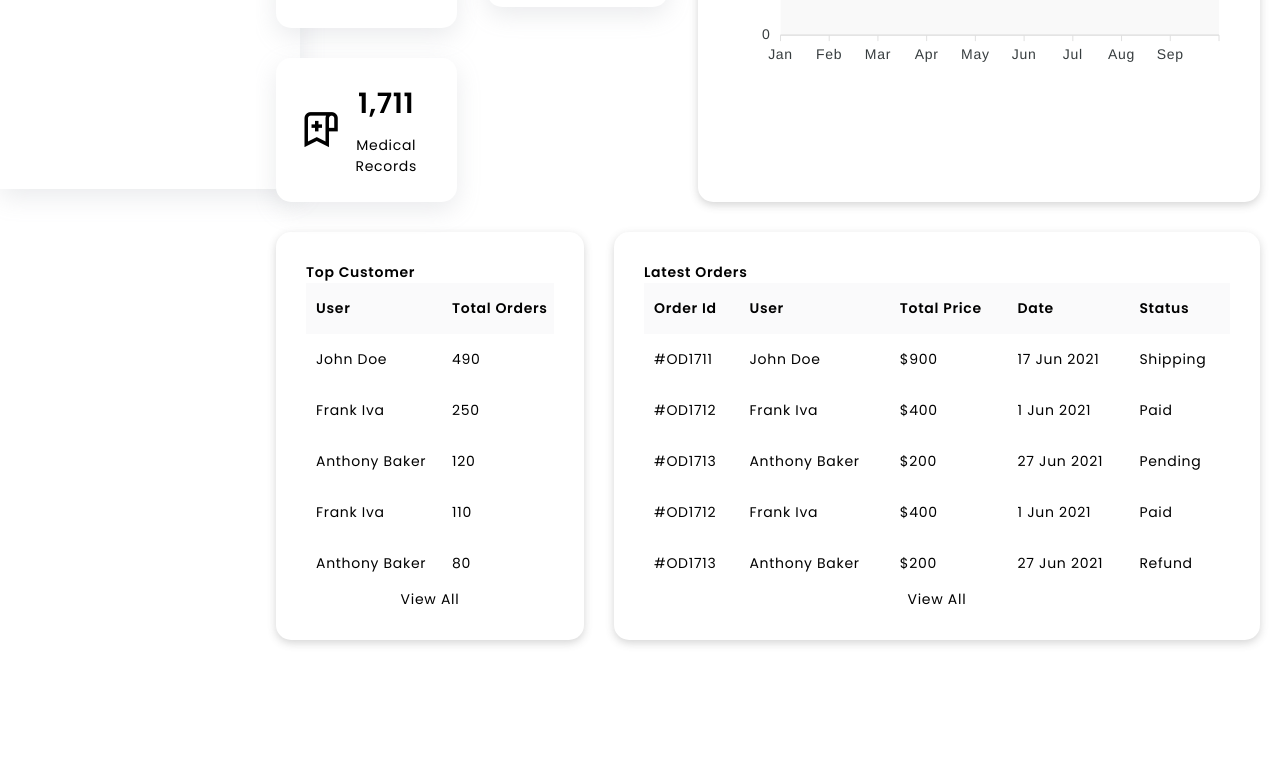
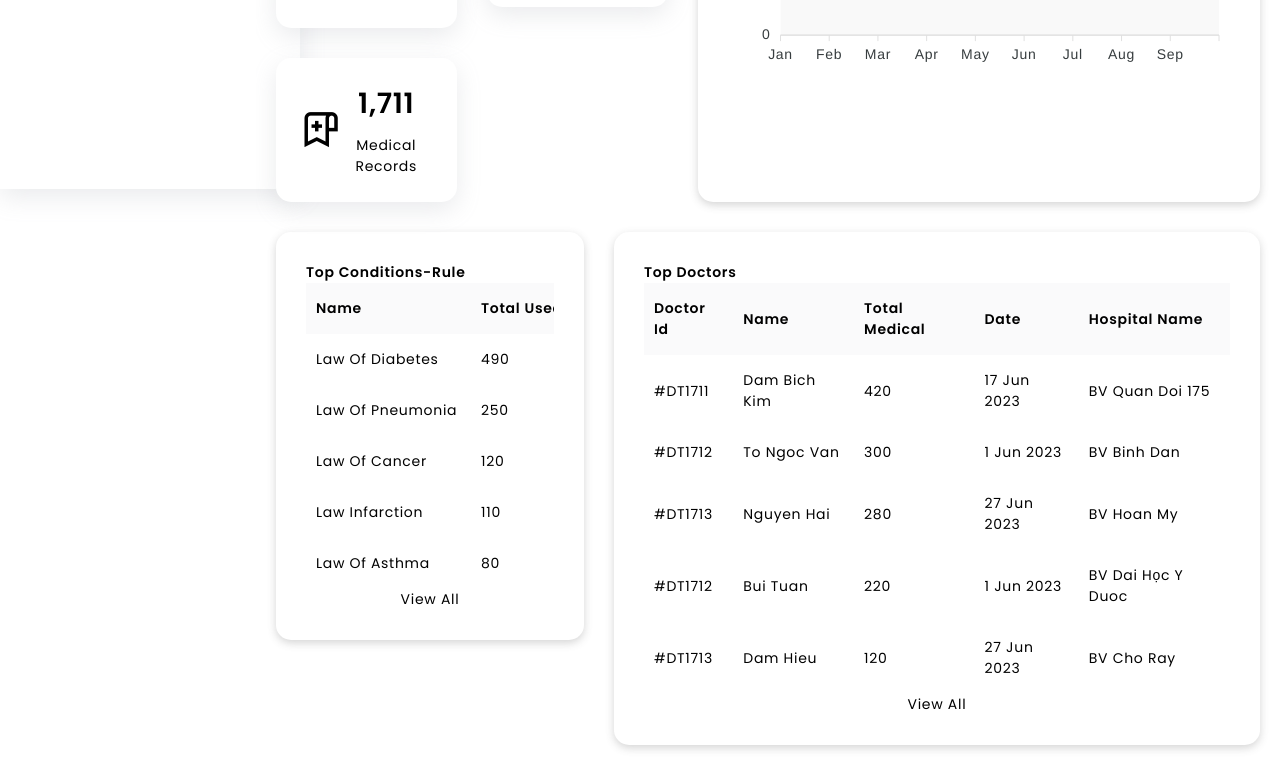
Before and after one commit to huydinh14/Dashboard-Medi, a React (Create React App) app: page / in a window 1280 px wide. Shown: the part 611-1386 px from the top of the page. Before the commit the page ends 1281 px from the top, so only its background shows below. Built offline with nearby package versions, Linux system fonts and the light colour scheme.

Commit message:
update chart and table mising

```diff
--- a/src/pages/Dashboard.jsx
+++ b/src/pages/Dashboard.jsx
@@ -52,34 +52,34 @@ const chartOptions = {
   },
 };
 
-const topCustomers = {
-  head: ["user", "total orders", "total spending"],
+const topConditionRules = {
+  head: ["name", "total used", "total hospital"],
   body: [
     {
-      username: "john doe",
+      username: "Law of diabetes",
       order: "490",
-      price: "$15,870",
+      price: "15",
     },
     {
-      username: "frank iva",
+      username: "Law of pneumonia",
       order: "250",
-      price: "$12,251",
+      price: "20",
     },
     {
-      username: "anthony baker",
+      username: "Law of cancer",
       order: "120",
-      price: "$10,840",
+      price: "13",
     },
     {
-      username: "frank iva",
+      username: "Law infarction",
       order: "110",
-      price: "$9,251",
+      price: "15",
     },
     {
-      username: "anthony baker",
+      username: "Law of asthma",
       order: "80",
-      price: "$8,840",
-    },
+      price: "18",
+    }
   ],
 };
 
@@ -97,47 +97,47 @@ const renderCusomerBody = (item, index) => (
 
 const latestOrders = {
   header: [
-      "order id",
-      "user",
-      "total price",
+      "doctor id",
+      "name",
+      "total medical",
       "date",
-      "status"
+      "hospital name"
   ],
   body: [
       {
-          id: "#OD1711",
-          user: "john doe",
-          date: "17 Jun 2021",
-          price: "$900",
-          status: "shipping"
+          id: "#DT1711",
+          user: "Dam Bich Kim",
+          date: "17 Jun 2023",
+          price: "420",
+          status: "BV Quan Doi 175"
       },
       {
-          id: "#OD1712",
-          user: "frank iva",
-          date: "1 Jun 2021",
-          price: "$400",
-          status: "paid"
+          id: "#DT1712",
+          user: "To Ngoc Van",
+          date: "1 Jun 2023",
+          price: "300",
+          status: "BV Binh Dan"
       },
       {
-          id: "#OD1713",
-          user: "anthony baker",
-          date: "27 Jun 2021",
-          price: "$200",
-          status: "pending"
+          id: "#DT1713",
+          user: "Nguyen Hai",
+          date: "27 Jun 2023",
+          price: "280",
+          status: "BV Hoan My"
       },
       {
-          id: "#OD1712",
-          user: "frank iva",
-          date: "1 Jun 2021",
-          price: "$400",
-          status: "paid"
+          id: "#DT1712",
+          user: "Bui Tuan",
+          date: "1 Jun 2023",
+          price: "220",
+          status: "BV Dai Học Y Duoc"
       },
       {
-          id: "#OD1713",
-          user: "anthony baker",
-          date: "27 Jun 2021",
-          price: "$200",
-          status: "refund"
+          id: "#DT1713",
+          user: "Dam Hieu",
+          date: "27 Jun 2023",
+          price: "120",
+          status: "BV Cho Ray"
       }
   ]
 }
@@ -196,13 +196,13 @@ const Dashboard = () => {
         <div className="col-4">
           <div className="card">
             <div className="card-header">
-              <h3>Top Customer</h3>
+              <h3>Top Conditions-Rule</h3>
             </div>
             <div className="card-body-cus">
                 <Table
-                headData= {topCustomers.head}
+                headData= {topConditionRules.head}
                 renderHead={(item, index) => renderCusomerHead(item, index)}
-                bodyData = {topCustomers.body}
+                bodyData = {topConditionRules.body}
                 renderBody={(item, index) => renderCusomerBody(item, index)}/>
             </div>
             <div className="card-footer">
@@ -213,7 +213,7 @@ const Dashboard = () => {
         <div className="col-8">
           <div className="card">
             <div className="card-header">
-              <h3>latest orders</h3>
+              <h3>Top Doctors</h3>
             </div>
             <div className="card-body">
               <Table
```
Also changed, not shown: src/pages/Customer.jsx (deleted, +0 -9 lines), src/pages/Doctor.jsx (added, +9 -0 lines).
